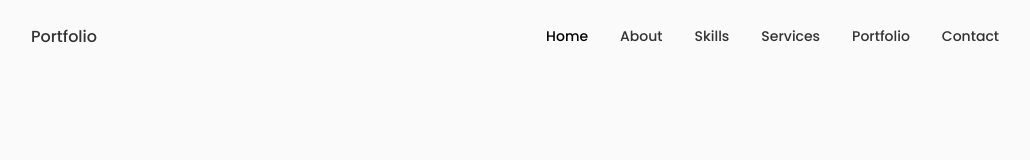
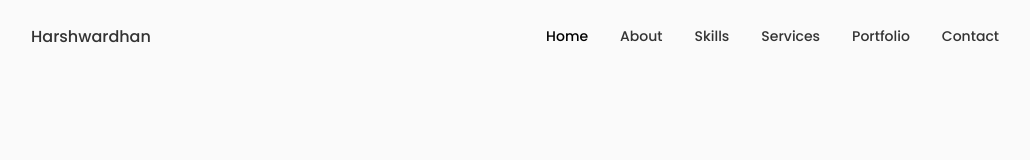
Before and after one commit to Harshwardhan-Sharma/portfolio, a React (Create React App) app: page / in a window 1280 px wide. Shown: the top 160 px of the page, without its empty margins (125-1155 px from the left). Built offline with nearby package versions, Linux system fonts and the light colour scheme.

Commit message:
header an footer heading changed

```diff
--- a/src/components/footer/Footer.jsx
+++ b/src/components/footer/Footer.jsx
@@ -5,7 +5,7 @@ const Footer = () => {
   return (
     <footer className="footer">
         <div className="footer__container container">
-            <h1 className="footer__title">portfolio</h1>
+            <h1 className="footer__title">Harshwardhan</h1>
 
             <ul className="footer__list">
 
@@ -38,7 +38,7 @@ const Footer = () => {
 
 
 
-            <span className="footer__copy">&#169; Harswardhan. All right reserved</span>
+            <span className="footer__copy">&#169; Copyright. All right reserved</span>
 
         </div>
     </footer>
--- a/src/components/header/Header.jsx
+++ b/src/components/header/Header.jsx
@@ -15,7 +15,7 @@ const Header = () => {
   return (
     <header className="header">
         <nav className="nav container">
-            <a href="index.html" className="nav__logo">Portfolio</a>
+            <a href="index.html" className="nav__logo">Harshwardhan</a>
 
             <div className={Toggle ? "nav__menu show-menu" : "nav__menu"}>
                 <ul className="nav__list grid">
```
